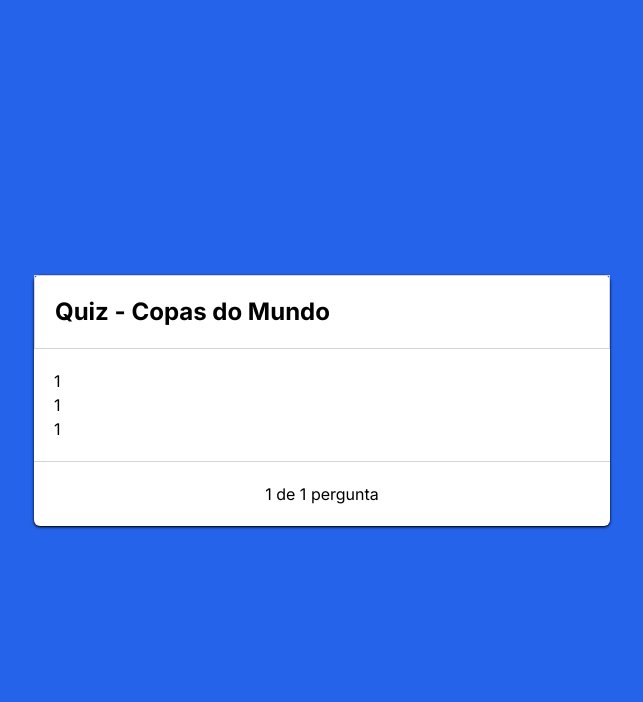
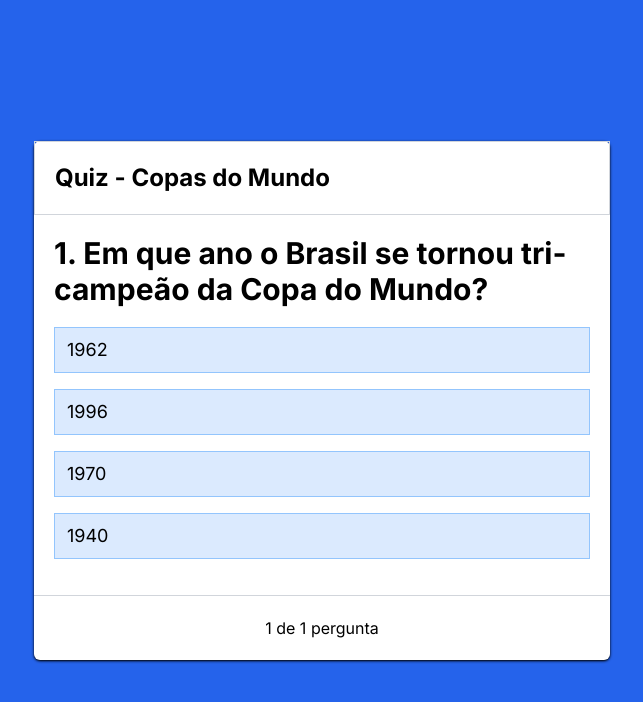
Before and after one commit to rodolforsf/quiz, a Next.js app: page / in a window 1280 px wide. Shown: the top 702 px of the page, without its empty margins (318-961 px from the left). Built offline with nearby package versions, Linux system fonts and the light colour scheme.

Commit message:
Quiz completo com uma questão

```diff
--- a/src/app/page.tsx
+++ b/src/app/page.tsx
@@ -1,5 +1,6 @@
 "use client"
 
+import { QuestionItem } from "@/components/QuestionItem";
 import { questions } from "@/components/data/questions"
 import { useState } from "react";
 
@@ -7,15 +8,18 @@ const Page = () => {
   const [currentQuestion, setCurrentQuestion] = useState(0);
   const title = 'Quiz - Copas do Mundo';
 
+  const handleAnswered = (answer: number) => {  }
+
   return (
     <div className="w-full h-screen flex justify-center items-center bg-blue-600">
       <div className="w-full max-w-xl rounded-md bg-white text-black shadow shadow-black">
         <div className="p-5 font-bold text-2xl border border-gray-300">{title}</div>
         <div className="p-5">
-          1 <br />
-          1 <br />
-          1 <br />
-
+          <QuestionItem
+            question={questions[currentQuestion]}
+            count={currentQuestion + 1}
+            onAnswer={handleAnswered}
+          />
         </div>
         <div className="p-5 text-center border-t border-gray-300">
           {currentQuestion + 1} de {questions.length} pergunta{questions.length === 1 ? '' : 's'}
--- /dev/null
+++ b/src/components/QuestionItem.tsx
@@ -0,0 +1,39 @@
+import { Question } from "./types/Question";
+import { useState } from "react";
+
+
+type Props = {
+    question: Question;
+    count: number;
+    onAnswer: (answer: number) => void;
+}
+
+export const QuestionItem = ({question, count, onAnswer}: Props) => {
+    const [selectedAnswer, setSelectedAnswer] = useState<number | null>(null);
+
+    const checkQuestion = (key: number) => {
+        if(selectedAnswer === null) {
+            setSelectedAnswer(key);
+            onAnswer(key);
+        }
+    }
+
+    return(
+        <div>
+            <div className="text-3xl font-bold mb-5">{count}. {question.question}</div>
+            <div className="">
+                {question.options.map((item, key) => (
+                    <div
+                        key={key}
+                        onClick={() => checkQuestion(key)}
+                        className={`border border-blue-300 px-3 py-2 rounde-md text-lg mb-4 bg-blue-100
+                        ${selectedAnswer !== null ? 'cursor-auto' : 'cursor-pointer hover:opacity-60'}
+                        ${selectedAnswer !== null && selectedAnswer === question.answer && selectedAnswer === key && 'bg-green-100 border-green-300'}
+                        ${selectedAnswer !== null && selectedAnswer !== question.answer && selectedAnswer === key && 'bg-red-100 border-red-300'}
+                        `}
+                    >{item}</div>
+                ))}
+            </div>
+        </div>
+    );
+}
--- a/src/components/data/questions.ts
+++ b/src/components/data/questions.ts
@@ -2,13 +2,13 @@ import { Question } from "../types/Question";
 
 export const questions: Question[] = [
     {
-        question: 'Em que ano o Brasil se tornou tri-campeão da Copa do Mundo?',
+        question: ' Em que ano o Brasil se tornou tri-campeão da Copa do Mundo?',
         options: [
             '1962',
             '1996',
             '1970',
-            '1940'
+            '1940',
         ],
-        answer: 2
+        answer: 0
     }
 ];
```
